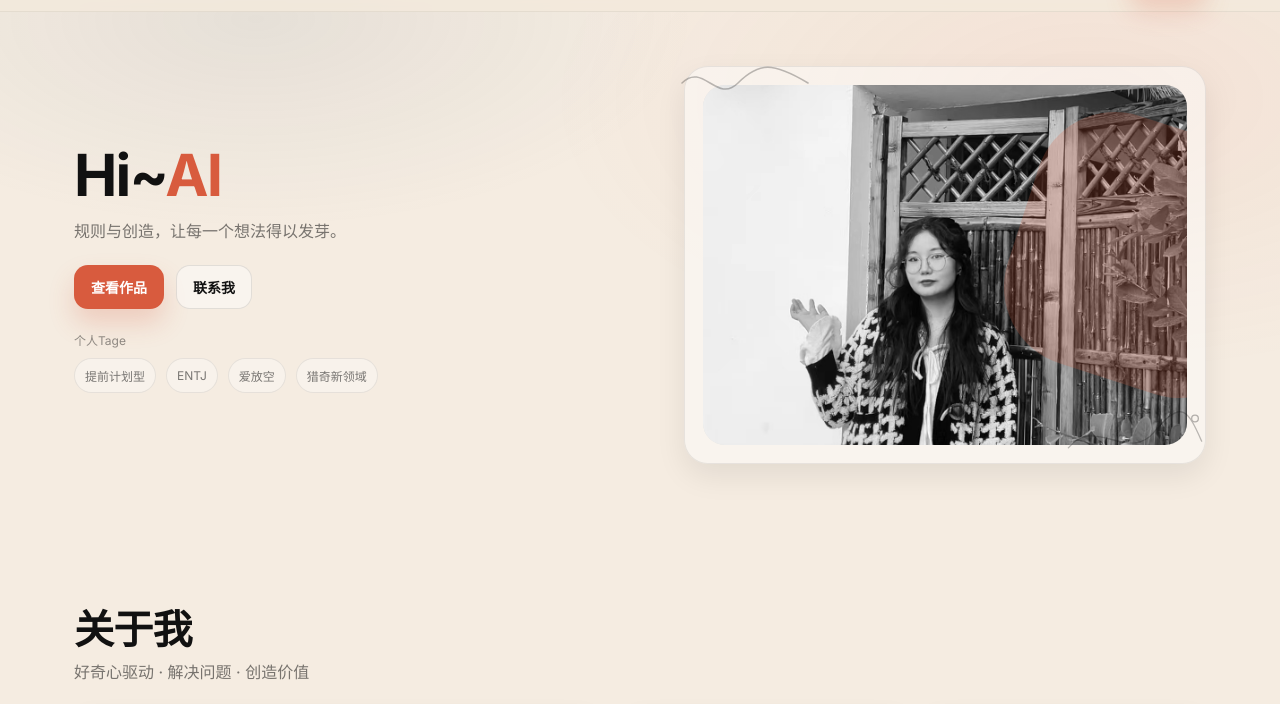
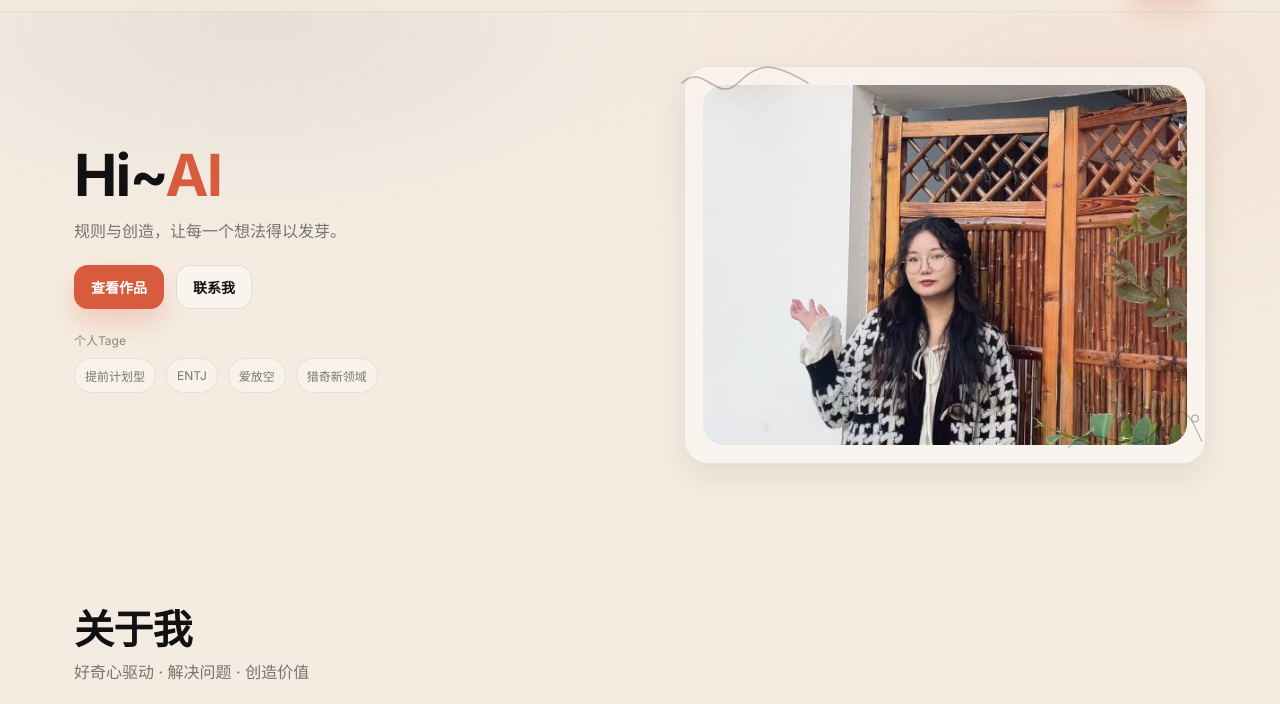
Before and after one commit to kuosang/Personal-Web-Page-2.0, a plain HTML site: page index.html in a window 1280 px wide. Shown: the part 61-765 px from the top of the page. Drawn offline with Linux system fonts and the light colour scheme.

Commit message:
Update styles.css

```diff
--- a/styles.css
+++ b/styles.css
@@ -152,7 +152,7 @@
   width:100%;
   height:100%;
   object-fit:cover;
-  filter: grayscale(1) contrast(1.05);
+  filter: none;
 }
 
 .vermillion-overlay{
```
